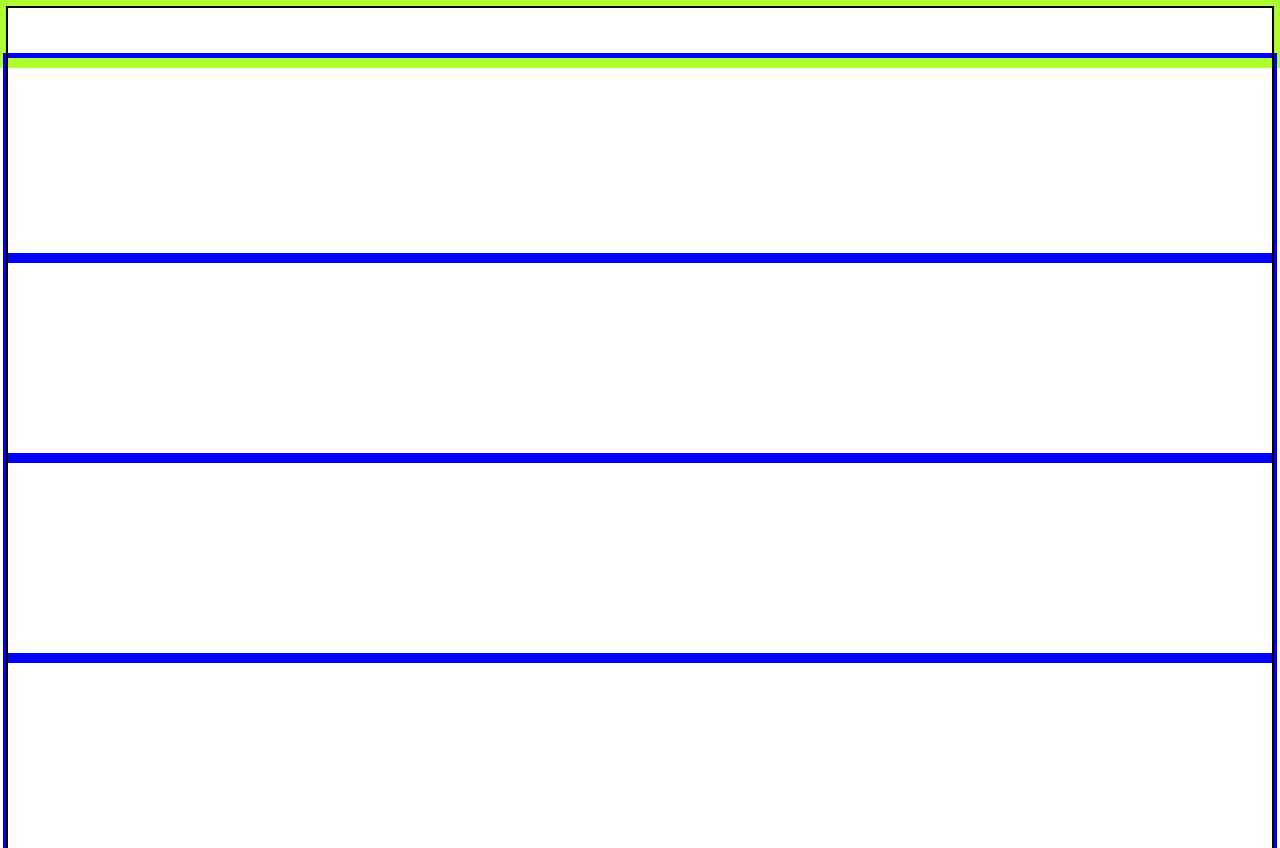
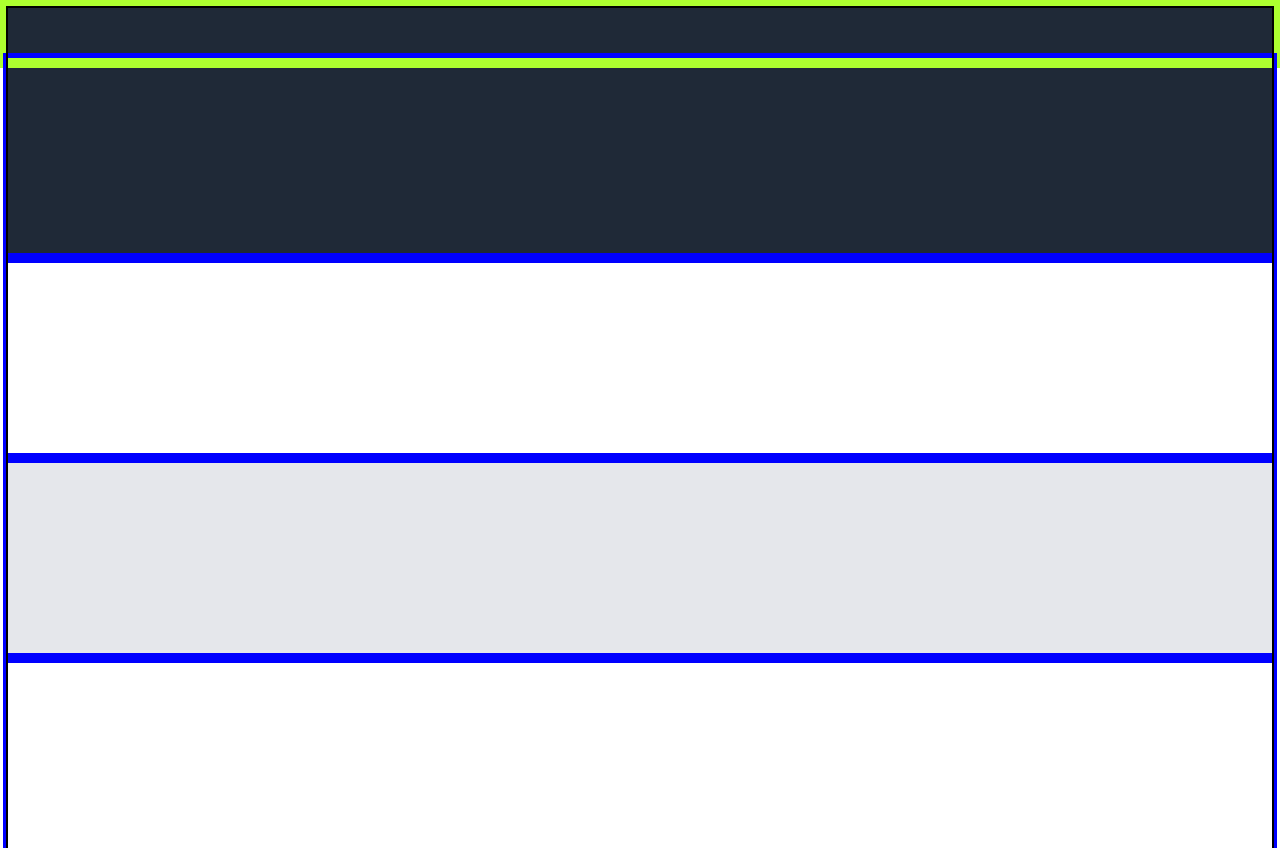
Before and after one commit to Junai-3/landingPageProject, a website built with Vite: page index.html in a window 1280 px wide. Shown: the top 848 px of the page. Built offline with nearby package versions, Linux system fonts and the light colour scheme.

Commit message:
Added background colors to all the main sections of the landing page

```diff
--- a/src/style.css
+++ b/src/style.css
@@ -1,10 +1,10 @@
 body {
     outline: 2px solid black;
-    padding-bottom: 50px;
 }
 
 div.header {
     outline: 10px solid greenyellow;
+    background-color: #1f2937;
     padding-bottom: 50px;
 }
 
@@ -15,5 +15,14 @@ div.body-section {
 
 div.footer {
     outline: 10px solid purple;
+    background-color: #1f2937;
     padding-bottom: 50px;
 }
+
+div.body-section.first {
+    background-color: #1f2937;
+}
+
+div.body-section.third {
+    background-color: #E5E7EB;
+}
```
